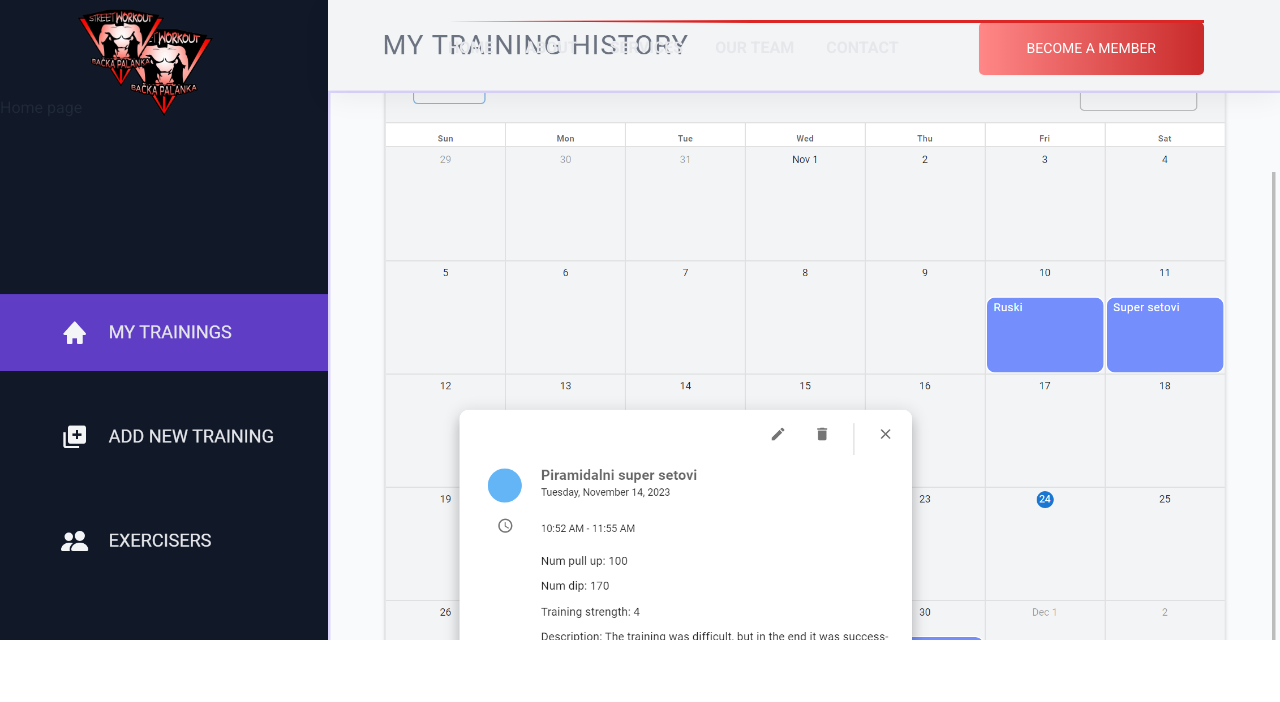
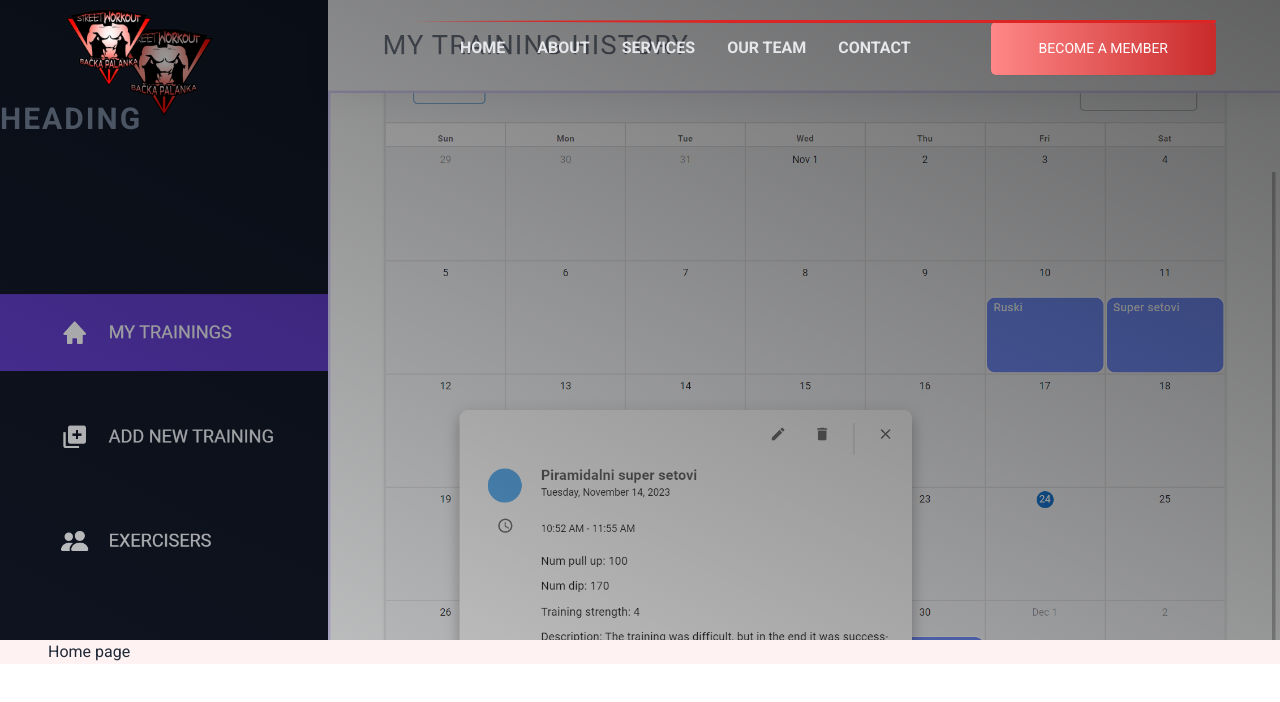
Before and after one commit to Djarma12/Streetworkout-Training-History, a React (Vite) app: page /home in a window 1280 px wide. Shown: the top 702 px of the page. Built offline with nearby package versions, Linux system fonts and the light colour scheme.

Commit message:
Add Hero background logic

```diff
--- a/src/App.jsx
+++ b/src/App.jsx
@@ -13,6 +13,10 @@ import Login from "./pages/Login";
 import PageNotFound from "./pages/PageNotFound";
 import Profile from "./pages/Profile";
 import HomeLayout from "./ui/HomeLayout";
+import About from "./pages/About";
+import Services from "./pages/Services";
+import OurTeam from "./pages/OurTeam";
+import Contact from "./pages/Contact";
 
 // import ExerciserTrainingList from "./features/exercisers/ExerciserTrainingList";
 // import AppLayout from "./ui/AppLayout";
@@ -66,8 +70,7 @@ function App() {
                   <ProtectedRoute>
                     <AppLayout />
                   </ProtectedRoute>
-                }
-              >
+                }>
                 <Route index element={<Navigate replace to="/trainings" />} />
                 <Route path="trainings" element={<Trainings />} />
                 <Route path="trainings/new" element={<CreateTrainingForm />} />
@@ -88,6 +91,10 @@ function App() {
               </Route>
               <Route element={<HomeLayout />}>
                 <Route path="home" element={<Home />} />
+                <Route path="about" element={<About />} />
+                <Route path="services" element={<Services />} />
+                <Route path="our-team" element={<OurTeam />} />
+                <Route path="contact" element={<Contact />} />
               </Route>
               <Route path="login" element={<Login />} />
               <Route path="*" element={<PageNotFound />} />
--- a/src/features/authentication/LoginForm.jsx
+++ b/src/features/authentication/LoginForm.jsx
@@ -17,7 +17,6 @@ import { useLoginSignup } from "./useLoginSignup";
 const StyledLoginForm = styled.div`
   width: 100%;
   padding-inline: 4.8rem;
-  padding-top: 4.8rem;
 
   display: flex;
   justify-content: center;
@@ -104,8 +103,7 @@ function LoginForm() {
           <>
             <FormRowVertical
               label="Repeat password"
-              error={errors?.passwordConfirm?.message}
-            >
+              error={errors?.passwordConfirm?.message}>
               <Input
                 type="password"
                 id="passwordConfirm"
@@ -130,8 +128,7 @@ function LoginForm() {
             variation="secondary"
             type="button"
             disabled={isLoading}
-            onClick={() => setIsSignUp((e) => !e)}
-          >
+            onClick={() => setIsSignUp((e) => !e)}>
             {isSignUp ? "I have existing account" : "Create Account"}
           </Button>
         </FormRowVertical>
--- /dev/null
+++ b/src/pages/About.jsx
@@ -0,0 +1,5 @@
+function About() {
+  return <div>About</div>;
+}
+
+export default About;
--- /dev/null
+++ b/src/pages/Contact.jsx
@@ -0,0 +1,5 @@
+function Contact() {
+  return <div>Contact</div>;
+}
+
+export default Contact;
--- a/src/pages/Home.jsx
+++ b/src/pages/Home.jsx
@@ -1,5 +1,12 @@
+import Hero from "../ui/Hero";
+
 function Home() {
-  return <div>Home page</div>;
+  return (
+    <>
+      <Hero imgPath="public/App-Layout.png" />
+      Home page
+    </>
+  );
 }
 
 export default Home;
--- a/src/pages/Login.jsx
+++ b/src/pages/Login.jsx
@@ -16,11 +16,20 @@ const StyledLogin = styled.div`
   height: 100dvh;
 `;
 
+const LoginContainer = styled.div`
+  display: flex;
+  justify-content: center;
+  align-items: center;
+  height: calc(100% - 9.6rem);
+`;
+
 function Login() {
   return (
     <StyledLogin>
       <HeaderHome />
-      <LoginForm />
+      <LoginContainer>
+        <LoginForm />
+      </LoginContainer>
     </StyledLogin>
   );
 }
--- /dev/null
+++ b/src/pages/OurTeam.jsx
@@ -0,0 +1,5 @@
+function OurTeam() {
+  return <div>Our Team</div>;
+}
+
+export default OurTeam;
--- /dev/null
+++ b/src/pages/Services.jsx
@@ -0,0 +1,5 @@
+function Services() {
+  return <div>Services</div>;
+}
+
+export default Services;
--- a/src/ui/HeaderHome.jsx
+++ b/src/ui/HeaderHome.jsx
@@ -4,9 +4,8 @@ import Button from "./Button";
 import Logo from "./Logo";
 
 const StyledHeaderHome = styled.header`
-  max-width: 120rem;
   margin-inline: auto;
-  padding-inline: 3.6rem;
+  padding-inline: 6.4rem;
   height: 9.6rem;
   display: flex;
   justify-content: space-between;
@@ -21,7 +20,7 @@ const Nav = styled.nav`
   &::after {
     content: "";
     height: 3px;
-    width: 100%;
+    width: calc(100% + 4.8rem);
     clip-path: polygon(40% 0, 100% 0, 100% 98%, 40% 100%, 0% 38%);
     background-color: var(--color-red-600);
     position: absolute;
--- /dev/null
+++ b/src/ui/Hero.jsx
@@ -0,0 +1,31 @@
+import styled from "styled-components";
+import Heading from "./Heading";
+
+const StyledHero = styled.div`
+  color: var(--color-red-50);
+  background-image: linear-gradient(
+      to bottom left,
+      rgba(0, 0, 0, 0.6),
+      rgba(0, 0, 0, 0.2)
+    ),
+    url(${(props) => props.imgPath});
+  background-size: cover;
+  background-repeat: no-repeat;
+  height: 80dvh;
+  padding-top: 9.6rem;
+  position: absolute;
+  top: 0;
+  left: 0;
+  right: 0;
+  z-index: -10;
+`;
+
+function Hero({ imgPath }) {
+  return (
+    <StyledHero imgPath={imgPath}>
+      <Heading as="h1">Heading</Heading>
+    </StyledHero>
+  );
+}
+
+export default Hero;
--- a/src/ui/HomeLayout.jsx
+++ b/src/ui/HomeLayout.jsx
@@ -4,18 +4,12 @@ import styled from "styled-components";
 import mediaQueryManager from "../styles/MediaQueryManager";
 import HeaderHome from "./HeaderHome";
 
-const StyledHomeLayout = styled.div`
-  background-image: url("public/App-Layout.png");
-  background-size: cover;
-  background-repeat: no-repeat;
-  height: 80dvh;
-`;
+const Main = styled.main`
+  background-color: var(--color-red-50);
+  padding-inline: 4.8rem;
+  /* padding-top: 9.6rem; */
 
-const Main = styled.main`
-  /* background-color: var(--color-grey-50);
-  padding: 4rem 4.8rem;
-
-  border-top: 2px solid var(--color-brand-200);
+  /* border-top: 2px solid var(--color-brand-200);
   border-left: 2px solid var(--color-brand-200);
   height: 100vh;
   height: 100svh;
@@ -29,22 +23,21 @@ const Main = styled.main`
 `;
 
 const Container = styled.div`
-  /* max-width: 120rem;
+  max-width: 120rem;
   margin: 0 auto;
-  margin-bottom: 6.4rem;
-  margin-inline: auto; */
+  margin-top: calc(80dvh - 9.6rem);
 `;
 
 function HomeLayout() {
   return (
-    <StyledHomeLayout>
+    <>
       <HeaderHome />
       <Main>
         <Container>
           <Outlet />
         </Container>
       </Main>
-    </StyledHomeLayout>
+    </>
   );
 }
 
```
